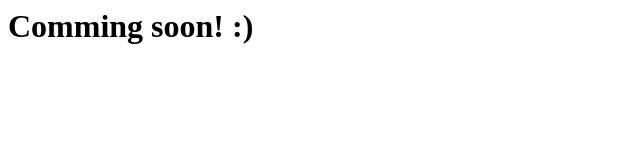
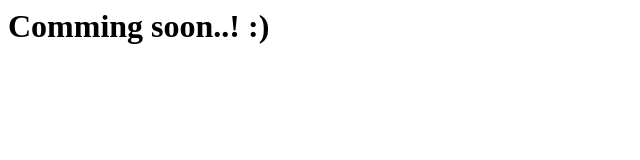
Before and after one commit to emanuelstefan/emanuelstefan.com, a plain HTML site: page index.html in a window 1280 px wide. Shown: the full height of the page, 0-640 px from the left. Drawn offline with Linux system fonts and the light colour scheme.

Commit message:
Update index.html

```diff
--- a/index.html
+++ b/index.html
@@ -1 +1 @@
-<h1>Comming soon! :)  </h1>
+<h1>Comming soon..! :)  </h1>
```
